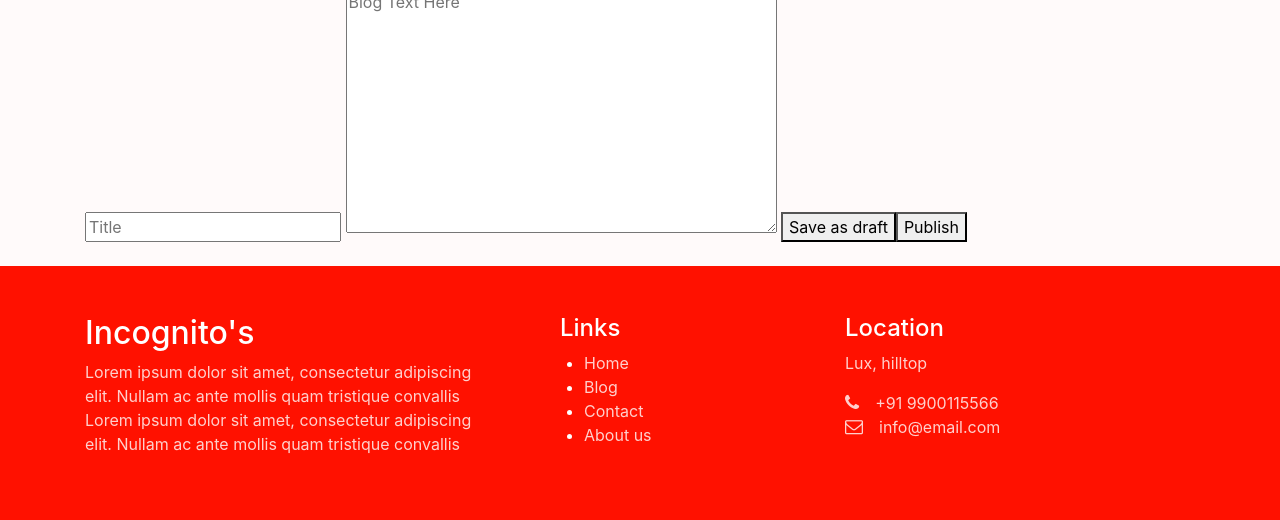
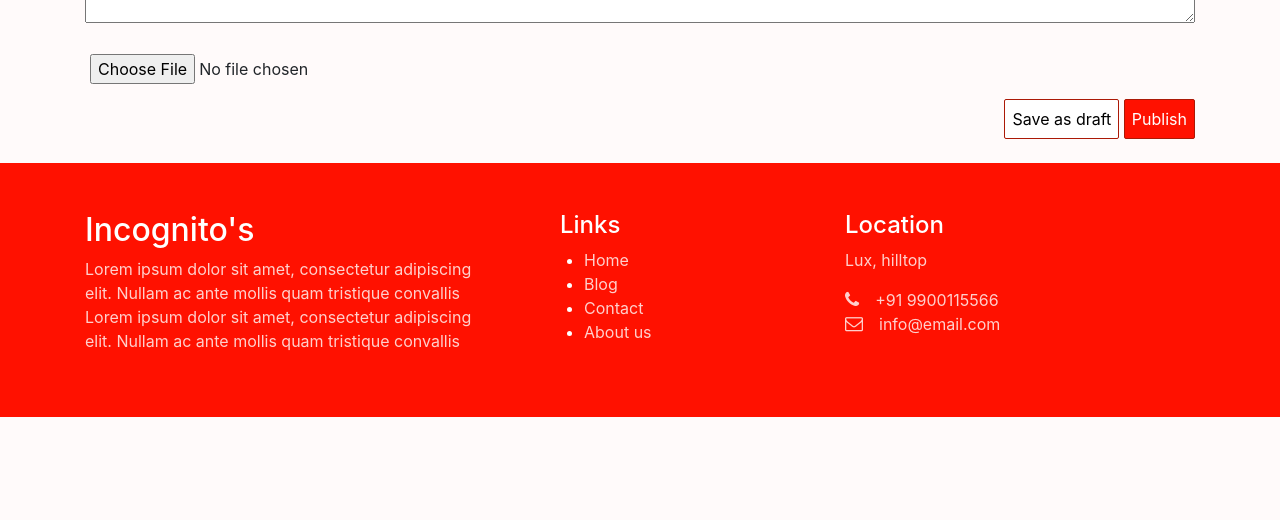
Before and after one commit to samyakjain101/AARAMBH-2020---Incognito-s, a Django app: page /create_blog/ in a window 1280 px wide. Shown: the part 481-1001 px from the top of the page. After the commit the page ends 898 px from the top, so only its background shows below. Run offline with Django 3.2, Linux system fonts and the light colour scheme; the visitor is signed in with stand-in values (Sample User, id 1); some libraries are stand-ins or nearby versions.

Commit message:
create blog frontend done

```diff
--- a/static/css/style.css
+++ b/static/css/style.css
@@ -284,80 +284,53 @@ header .search-form .button:hover {
     color: #ffffff;
 }
 
-.pt-1 .card{
-    border:1px solid #ff110055;
+.pt-1 .card {
+    border: 1px solid #ff110055;
 }
 
-.card-body a{
+.card-body a {
     color: #ab1906;
     transition: 0.2sec;
-    text-decoration:none;
+    text-decoration: none;
 }
 
-.card-body a:hover{
+.card-body a:hover {
     color: #ff1100;
 }
 
-.caption{
+.caption {
     padding: 10px 0 0 0;
 }
 
-.card-header strong{
-    height:50%;
+.card-header strong {
+    height: 50%;
     font-size: 1.2rem;
     margin: auto 0.8rem;
 }
 
-.card-body h3.pt-2{
+.card-body h3.pt-2 {
     color: #ff1100;
 }
 
-.userimg{
+.userimg {
     padding: 0 !important;
 }
 
-.form-group .btn{
+.form-group .btn {
     background: #ab1906;
     transition: 0.2s;
     color: #fff;
     text-align: center;
     padding: 0.4rem 0;
 }
+
 .form-group .btn:hover {
     background: #ff1100;
 }
 
-#fb {
-    border: 1px solid #ab1906;
-    border-radius: 5px;
-}
-
-#fb p {
-    margin: 0 0 0 10px;
-    line-height: 30px;
-}
-
-#fb-top span {
-    color: #ff1100;
-    float: right;
-    margin-right: 10px;
-}
-
-
-#info {
-    color: #ff1100;
-    line-height: 25px;
-    font-size: 18px;
-}
-
-#info span {
-    color: #777;
-    font-size: 14px;
-}
-
-.request{
+.request {
     background: #fff;
-    padding:1rem;
+    padding: 1rem;
 }
 
 .confirm,
@@ -368,45 +341,53 @@ header .search-form .button:hover {
     border: 1px solid #ab1906;
 }
 
-.confirm{
+.confirm {
     background-color: #ff1100;
 }
 
-.delete{
-    background:#fff;
-    color:#000;
+.delete {
+    background: #fff;
+    color: #000;
 }
 
-.request h4 a{
-    color:#ff1100;
+.request h4 a {
+    color: #ff1100;
     text-decoration: none;
 }
 
-.modal-title{
-    color:#ff1100;
+.modal-title {
+    color: #ff1100;
 }
 
-.modal-body li{
+.modal-body li {
     list-style: none;
 }
 
-.modal-body h5{
+.modal-body h5 {
     height: 80%;
     margin: auto 0;
 }
 
-.post-form{
+.post-form {
     margin: 0;
 }
 
-#id_content{
+#id_content {
     max-height: 100px;
 }
-.edit-link a{
+
+.edit-link a {
     text-decoration: none;
     color: #ff1100;
 }
 
-.btn-danger{
-    background:#ff1100 !important;
+.btn-danger {
+    background: #ff1100 !important;
 }
+
+.blog-creation-form .col-12 input,
+.blog-creation-form .col-12 textarea {
+    width: 100%;
+    margin: 10px 0;
+    padding:5px;
+}
--- a/templates/blog/blog_form.html
+++ b/templates/blog/blog_form.html
@@ -1,6 +1,6 @@
 {% extends 'base.html' %} {% load static %} {% block body_block %}
 {% if form %}
-<section class="create-blog-section">
+<section class="create-blog-section mt-4">
     <div class="container">
         <div class="blog-wrapper">
             <h1>Create Your Blog Here</h1>
@@ -8,19 +8,26 @@
                 <form class="blog-creation-form" enctype="multipart/form-data" method="POST">
                   {% csrf_token %}
                   {{ form.non_field_errors }}
-                    <div>
-                        <label><img src="{% static 'images/itemimg.png' %}" alt=""></label>
-                        <!-- <label> <input type="file" name="blog-img"></label> -->
-                        {{ form.image.errors }}
-                        <label>{{ form.image }}</label>
+                    <!-- <label><input type="text" name='blog-title' placeholder="Title"></label> -->
+                    <div class='row'>
+                        <div class='col-12'>
+                            {{ form.title.errors }}
+                            {{ form.title }}
+                        </div>
+                        <!-- <label><textarea name="blog-text" placeholder="Blog Text Here" id="" cols="30" rows="10"></textarea></label> -->
+                        <div class='col-12'>
+                            {{ form.text.errors }}
+                            {{ form.text }}
+                        </div>
+                        <div class='col-12'>                        <!-- <label> <input type="file" name="blog-img"></label> -->
+                            {{ form.image.errors }}
+                            {{ form.image }}
+                        </div>
                     </div>
-                    <!-- <label><input type="text" name='blog-title' placeholder="Title"></label> -->
-                    {{ form.title.errors }}
-                    <label>{{ form.title }}</label>
-                    <!-- <label><textarea name="blog-text" placeholder="Blog Text Here" id="" cols="30" rows="10"></textarea></label> -->
-                    {{ form.text.errors }}
-                    <label>{{ form.text }}</label>
-                    <label><button type="submit" name="draft">Save as draft</button><button type="submit" name="upload">Publish</button></label>
+
+                    <div class='text-right mb-4'>
+                    <button type="submit" class='delete' name="draft">Save as draft</button>
+                    <button type="submit" class='confirm' name="upload">Publish</button></div>
                 </form>
             </div>
         </div>
```
